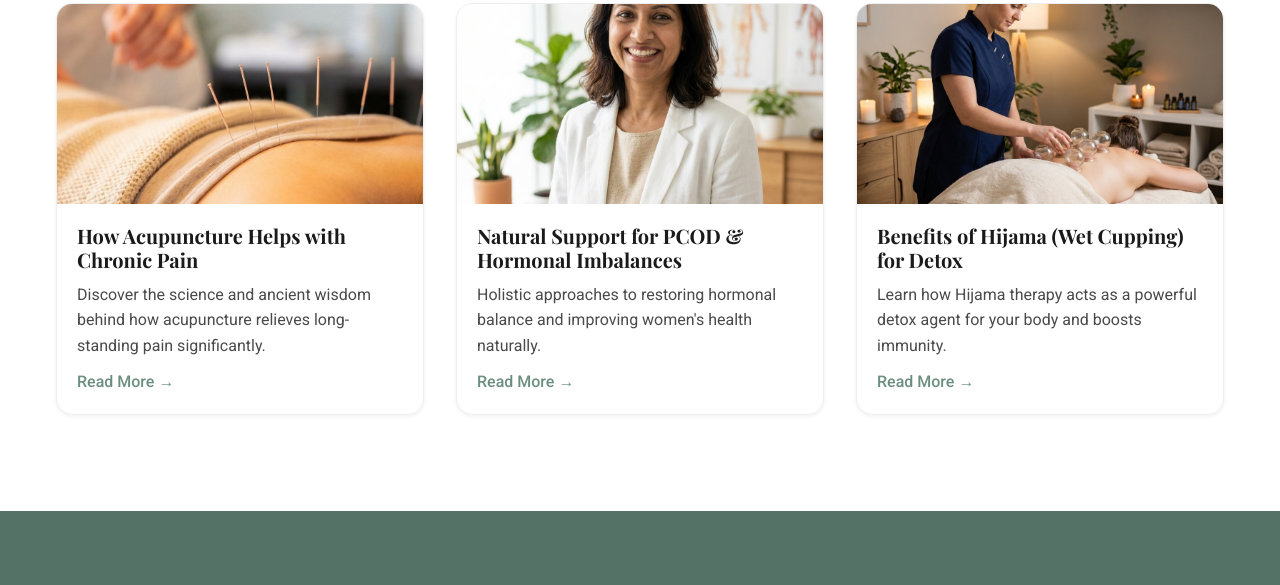
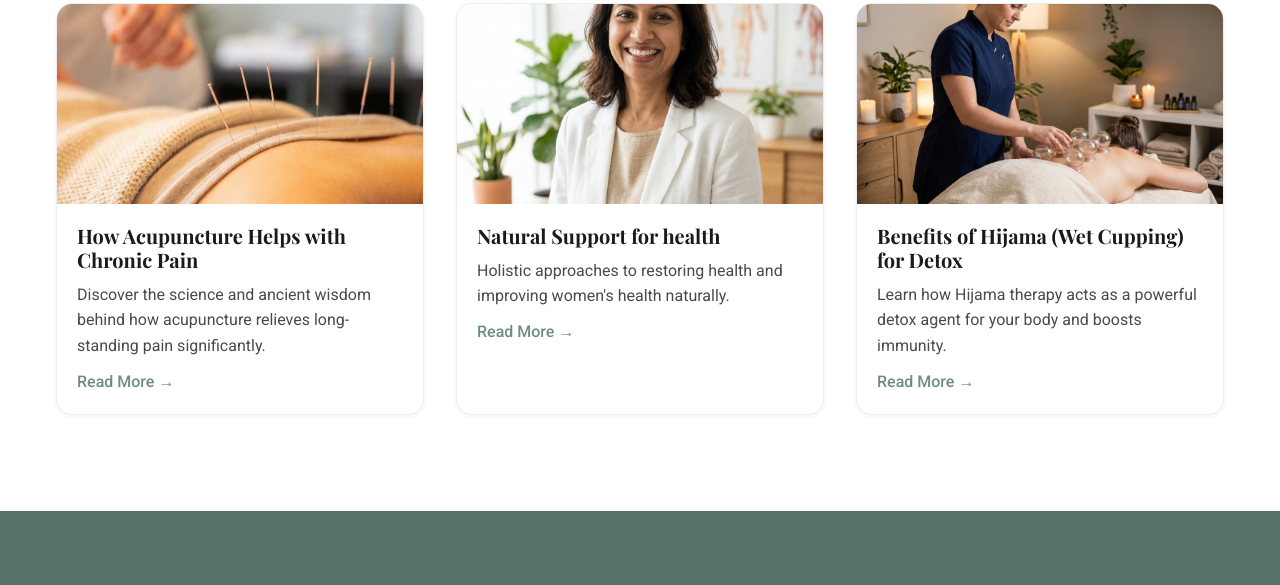
Before and after one commit to Jafina-zeenath20/Care-n-Cure-Acupunture-, a website built with Vite: page index.html in a window 1280 px wide. Shown: the part 5790-6375 px from the top of the page. Built offline with nearby package versions, Linux system fonts and the light colour scheme; files whose address does not match are found by name; a web font is replaced by a local one.

Commit message:
image updated

```diff
--- a/index.html
+++ b/index.html
@@ -365,8 +365,8 @@
         <div class="blog-card">
           <div class="blog-img-wrapper"><img src="blog_2.png" alt="PCOD Support"></div>
           <div class="blog-content">
-            <h3>Natural Support for PCOD & Hormonal Imbalances</h3>
-            <p>Holistic approaches to restoring hormonal balance and improving women's health naturally.</p>
+            <h3>Natural Support for health</h3>
+            <p>Holistic approaches to restoring health and improving women's health naturally.</p>
             <a href="#" class="read-more">Read More &rarr;</a>
           </div>
         </div>
```
